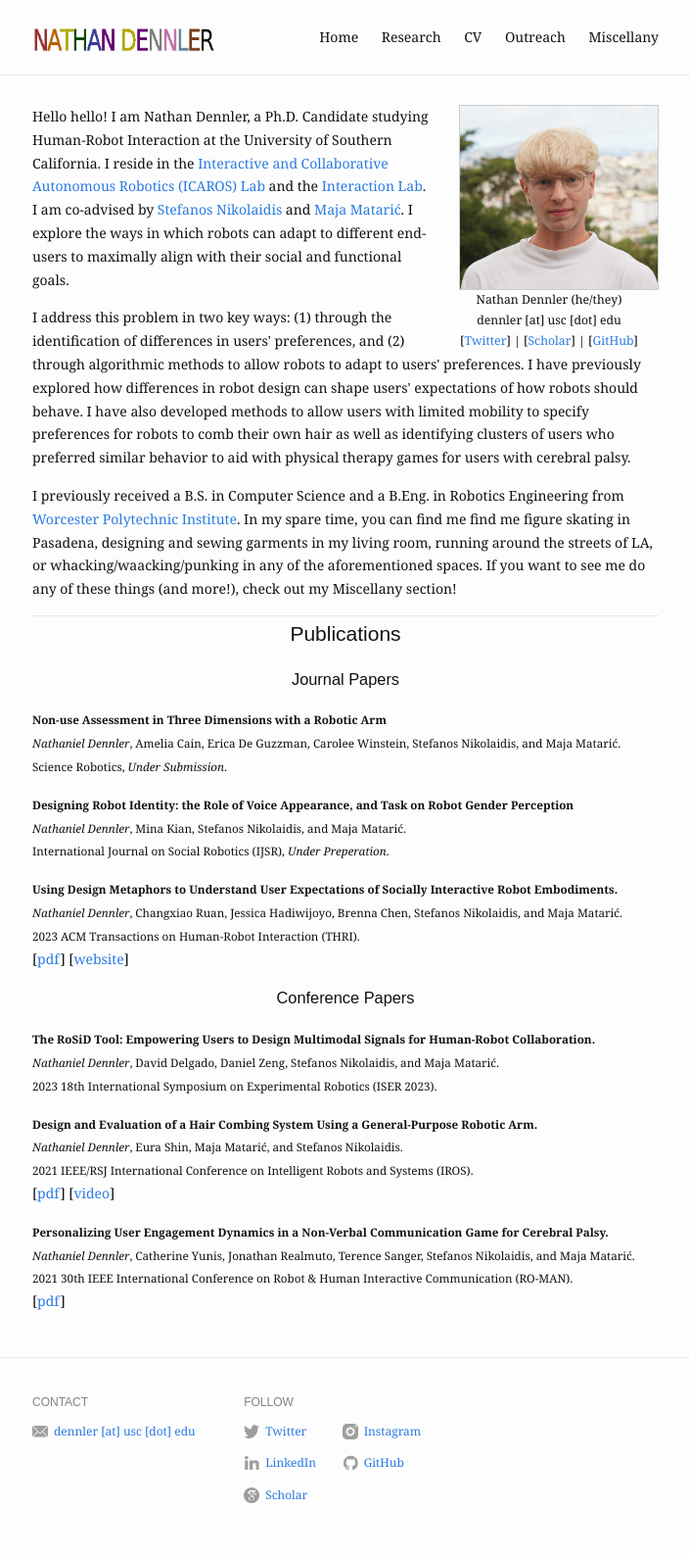
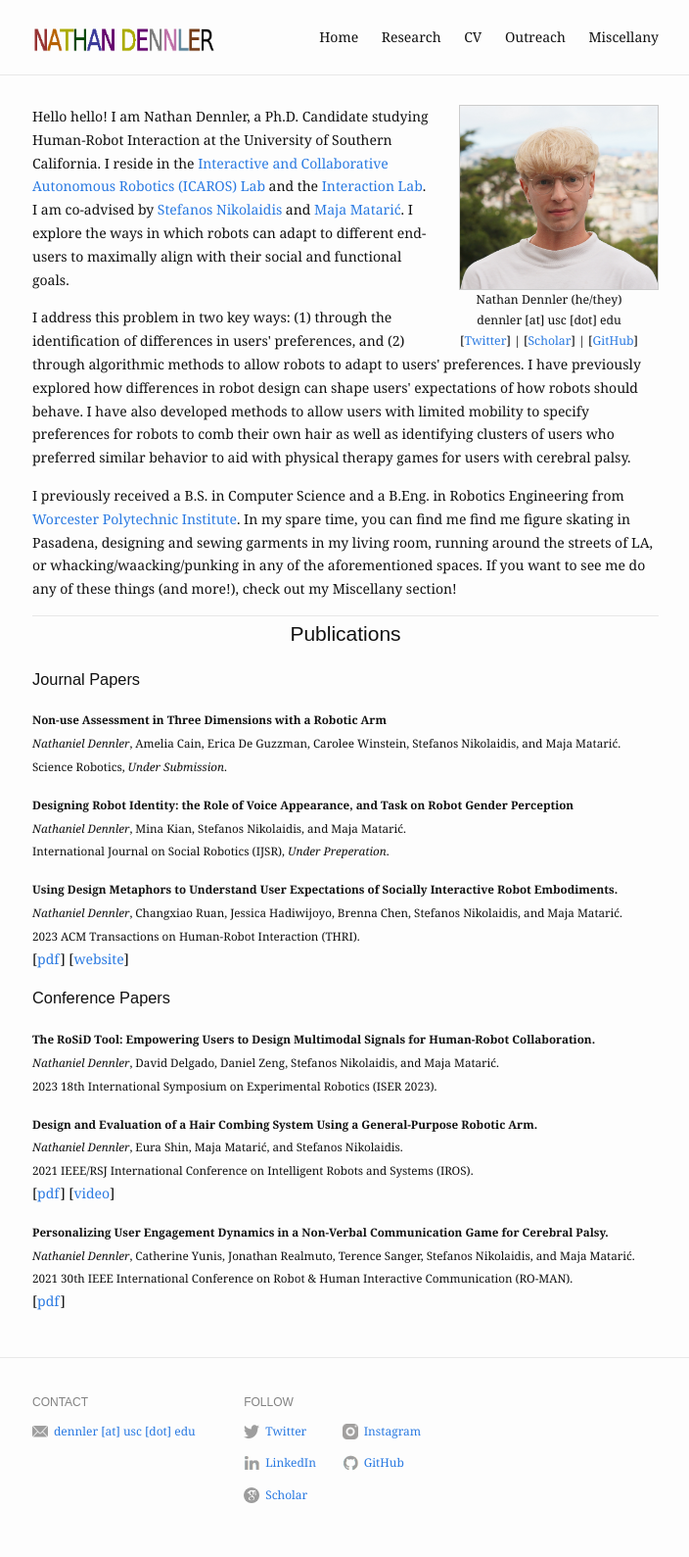
Before and after one commit to ndennler/ndennler.github.io, a Jekyll site: the page built from index.md, in a window 1280 px wide. Shown: the whole page at 98% size, without its empty margins (287-991 px from the left). Built offline with Jekyll 4.4.1, drawn with Linux system fonts in a browser that asks for light colours.

Commit message:
Update index.md

```diff
--- a/index.md
+++ b/index.md
@@ -21,7 +21,7 @@ profile_picture:
 <h2 style="text-align:center;">
 Publications
 </h2>
-<h3 style="text-align:center;">
+<h3 style="text-align:left;">
 Journal Papers
 </h3>
 <p>
@@ -49,7 +49,7 @@ Journal Papers
 </p>
 
 
-<h3 style="text-align:center;">
+<h3 style="text-align:left;">
 Conference Papers
 </h3>
 
```
